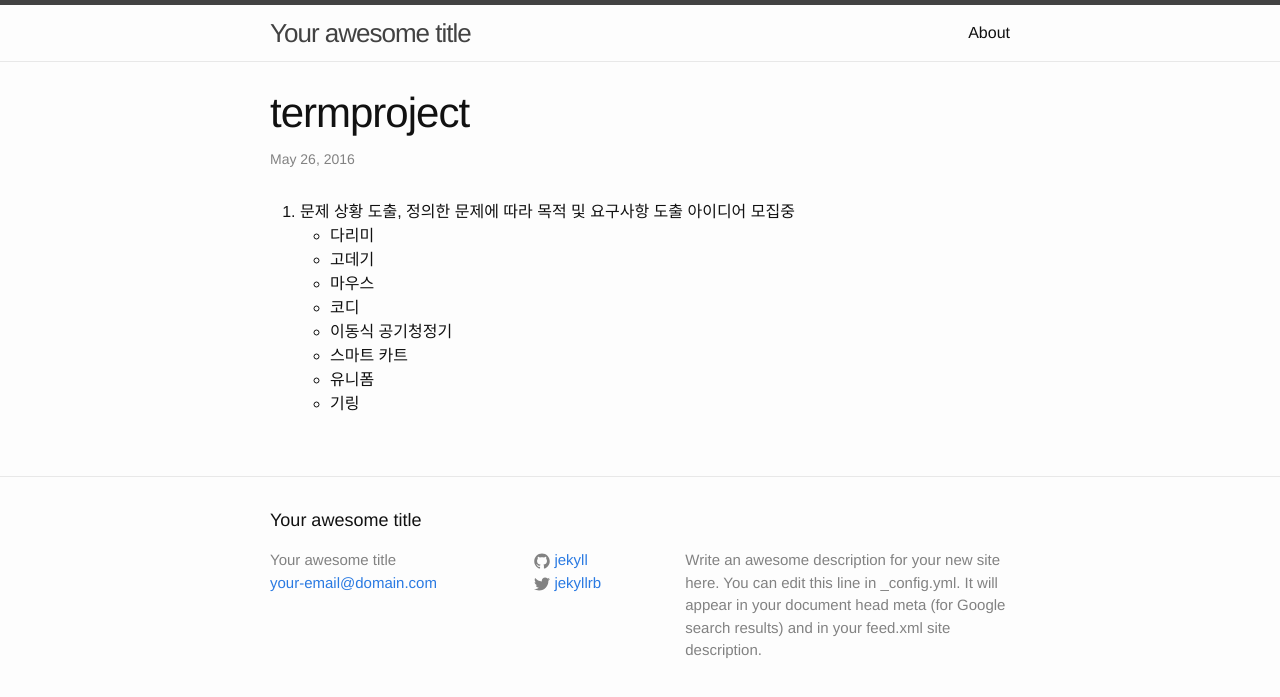
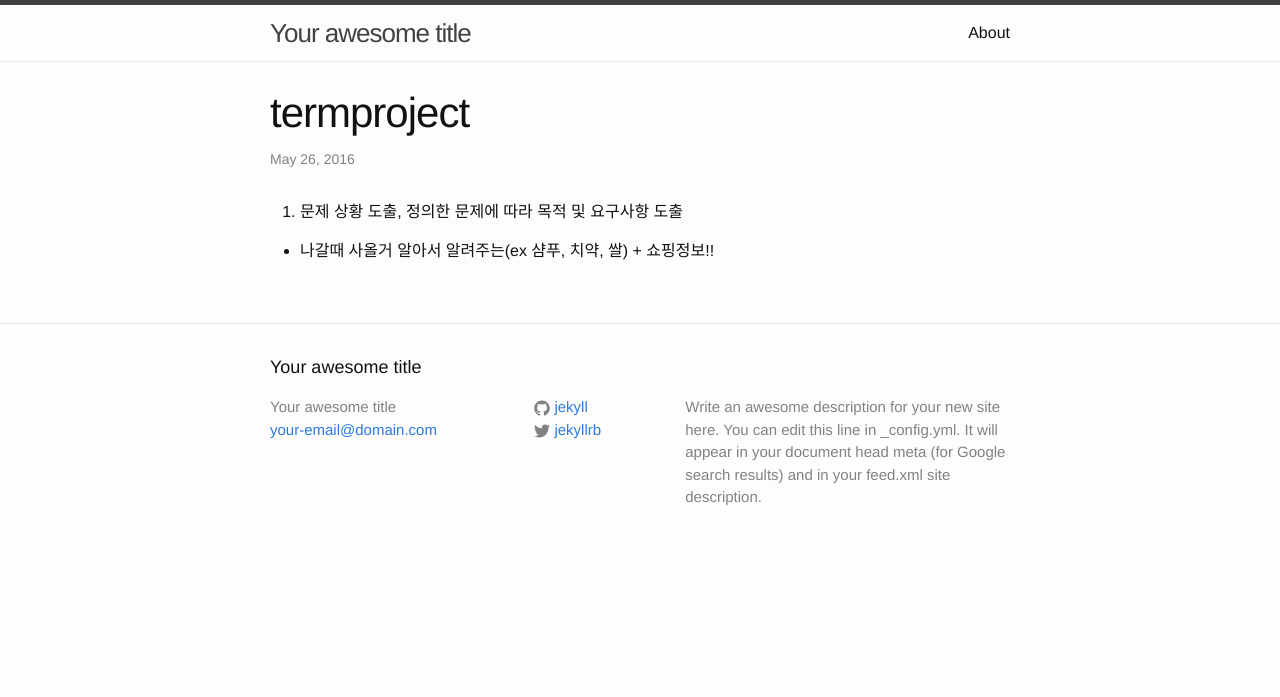
Before and after one commit to sjckoreatech/kimhyun3907.github.com, a Jekyll site: the page built from _posts/2016-05-19-termproject.markdown, in a window 1280 px wide. Shown: the top 697 px of the page. Built offline with Jekyll 4.4.1, drawn with Linux system fonts in a browser that asks for light colours.

Commit message:
아이디어 조금씩 확정
아이디어 조금씩 확정

```diff
--- a/_posts/2016-05-19-termproject.markdown
+++ b/_posts/2016-05-19-termproject.markdown
@@ -6,12 +6,5 @@ categories: jekyll update
 ---
 
 1. 문제 상황 도출, 정의한 문제에 따라 목적 및 요구사항 도출
- 아이디어 모집중
- - 다리미
- - 고데기
- - 마우스
- - 코디
- - 이동식 공기청정기
- - 스마트 카트
- - 유니폼
- - 기링
+
+ - 나갈때 사올거 알아서 알려주는(ex 샴푸, 치약, 쌀) + 쇼핑정보!!
```
